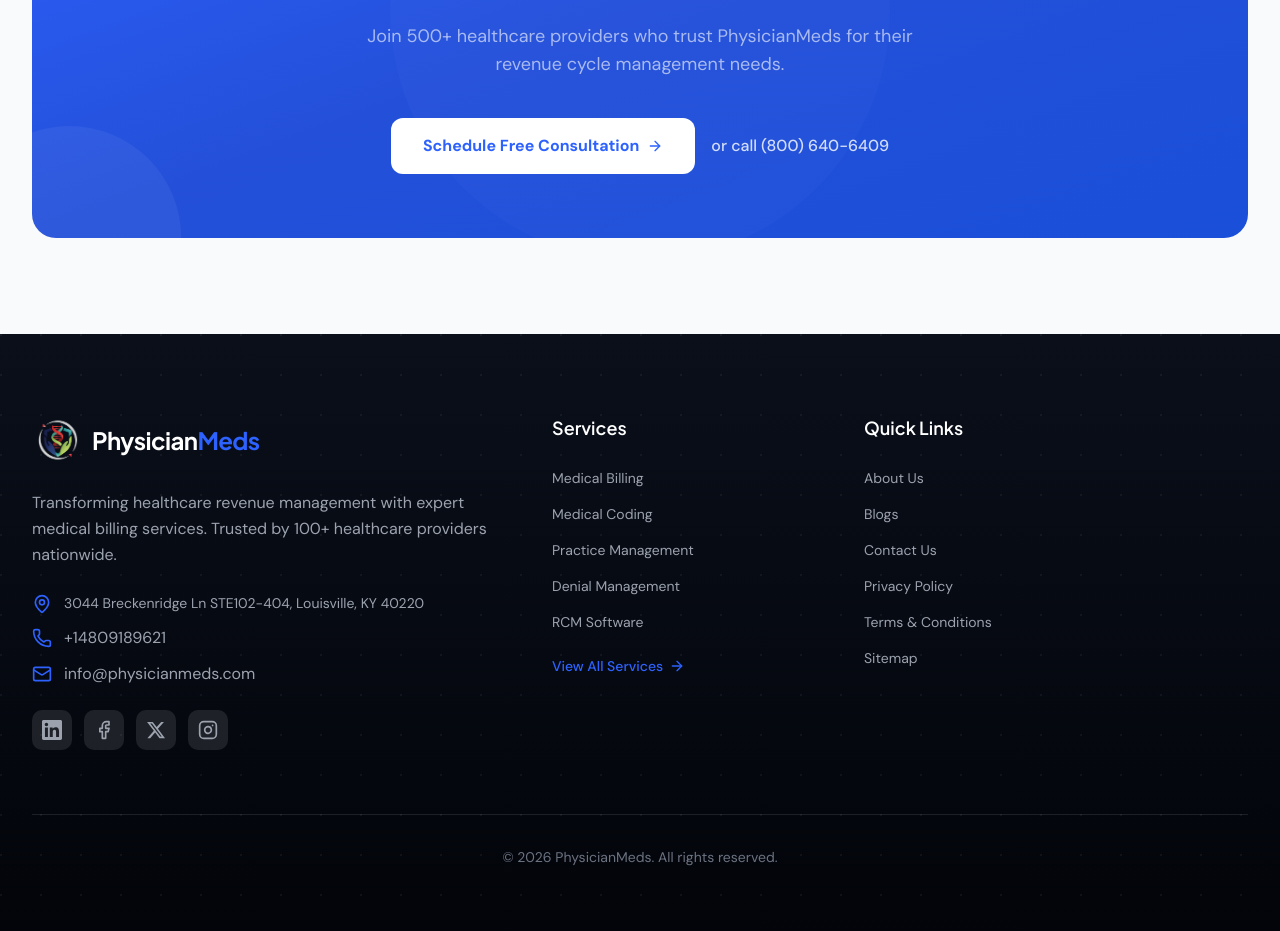
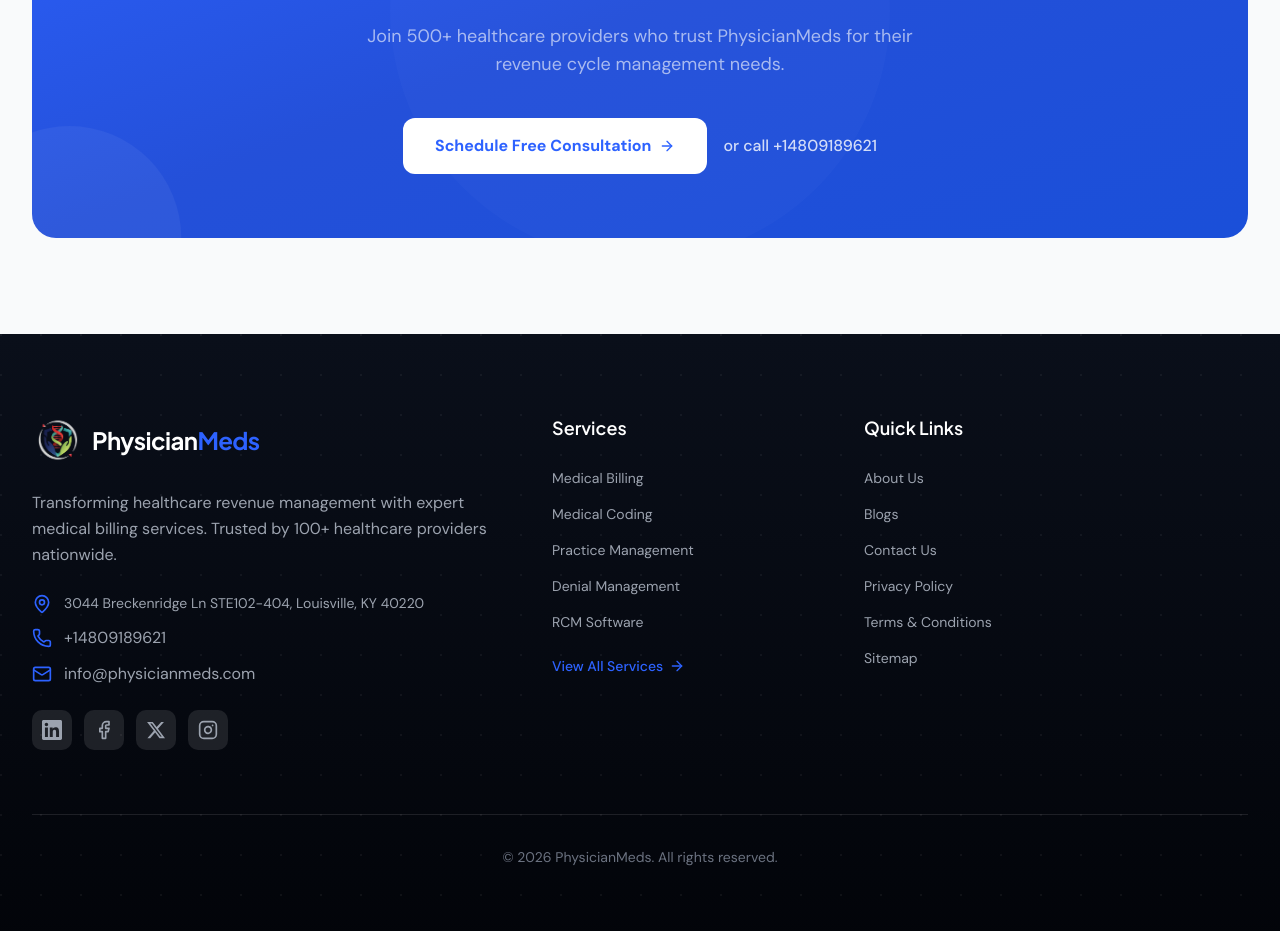
Before and after one commit to mahmadcoder/physician-meds, a React (Vite) app: page /testimonials in a window 1280 px wide. Shown: the part 3943-4874 px from the top of the page. Built offline with nearby package versions, Linux system fonts and the light colour scheme.

Commit message:
Number Updated

```diff
--- a/src/pages/TestimonialsPage.tsx
+++ b/src/pages/TestimonialsPage.tsx
@@ -946,10 +946,10 @@
                 <ArrowRight className="w-4 h-4 group-hover:translate-x-1 transition-transform duration-300" />
               </a>
               <a
-                href="tel:+18006406409"
+                href="tel:+14809189621"
                 className="inline-flex items-center gap-2 text-white/80 hover:text-white font-medium text-sm sm:text-base transition-colors"
               >
-                or call (800) 640-6409
+                or call +14809189621
               </a>
             </div>
           </div>
```
